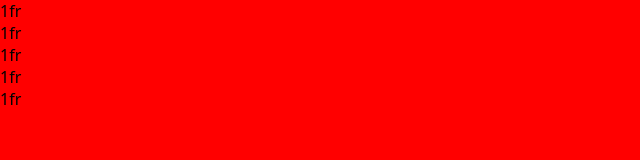
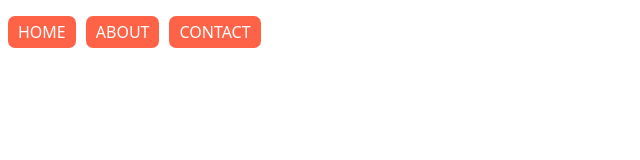
Before and after one commit to yyyrin/css-layout-masterclass, a website built with Vite: page index.html in a window 1280 px wide. Shown: the whole page, without its empty margins (0-640 px from the left). Built offline with nearby package versions, Linux system fonts and the light colour scheme.

Commit message:
#4.1_Nesting

```diff
--- a/index.html
+++ b/index.html
@@ -7,12 +7,10 @@
     <title>CSS Layout Masterclass</title>
   </head>
   <body>
-    <div class="father">
-      <div class="child">1fr</div>
-      <div class="child">1fr</div>
-      <div class="child">1fr</div>
-      <div class="child">1fr</div>
-      <div class="child">1fr</div>
-    </div>
+    <ul>
+      <li><a href="#">Home</a></li>
+      <li><a href="#">About</a></li>
+      <li><a href="#">Contact</a></li>
+    </ul>
   </body>
 </html>
--- a/styles/style.scss
+++ b/styles/style.scss
@@ -1,14 +1,32 @@
-$bgColor: red;
-
-// :root {
-//   --bgColor: red;
-// }
-
 body {
-  // background-color: var(--bgColor);
-  background-color: $bgColor;
-  padding: 0;
-  margin: 0;
   font-family: system-ui, -apple-system, BlinkMacSystemFont, "Segoe UI", Roboto,
     Oxygen, Ubuntu, Cantarell, "Open Sans", "Helvetica Neue", sans-serif;
 }
+
+ul {
+  list-style-type: none;
+  padding: 0;
+  display: flex;
+  gap: 10px;
+
+  li {
+    background-color: tomato;
+    color: white;
+    padding: 5px 10px;
+    border-radius: 7px;
+
+    &:hover {
+      opacity: 0.8;
+
+      a {
+        color: grey;
+      }
+    }
+
+    a {
+      text-decoration: none;
+      color: white;
+      text-transform: uppercase;
+    }
+  }
+}
```
Also changed, not shown: README.md.
